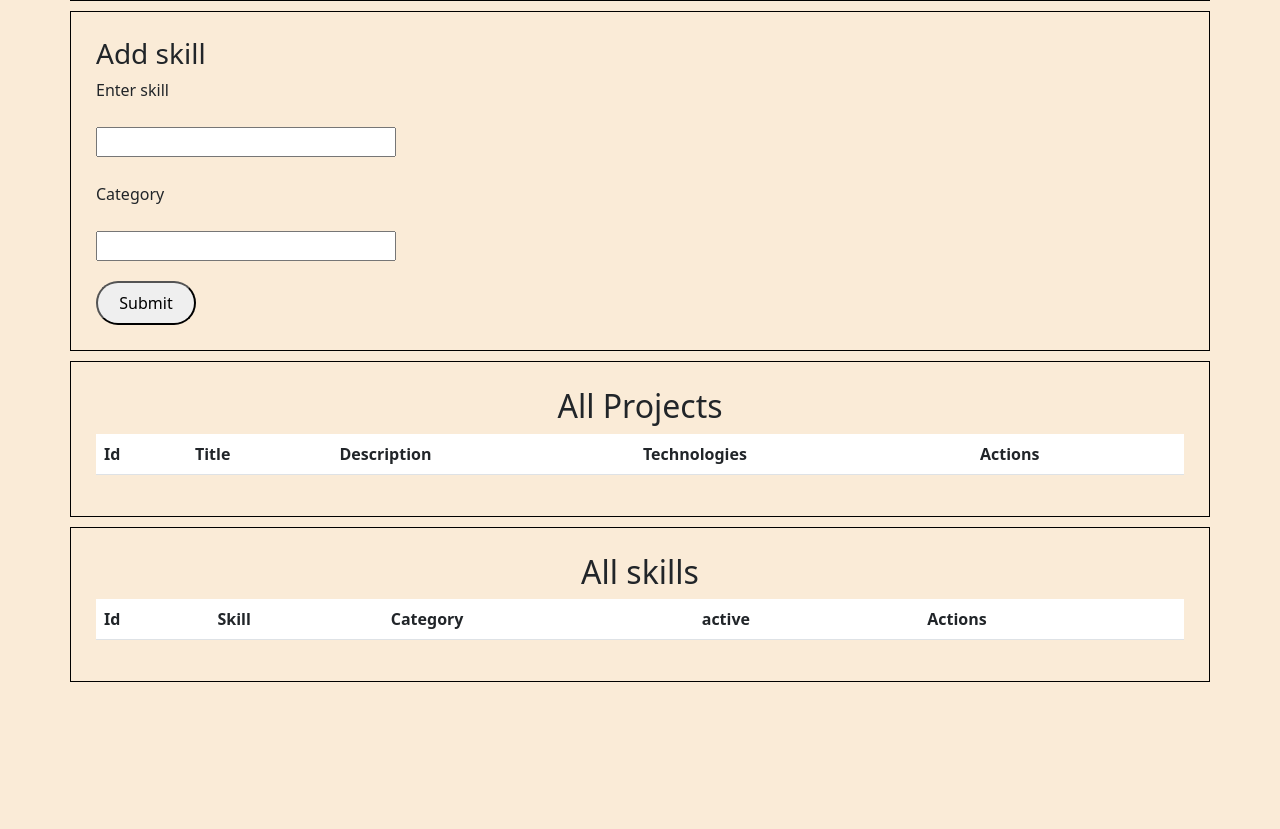
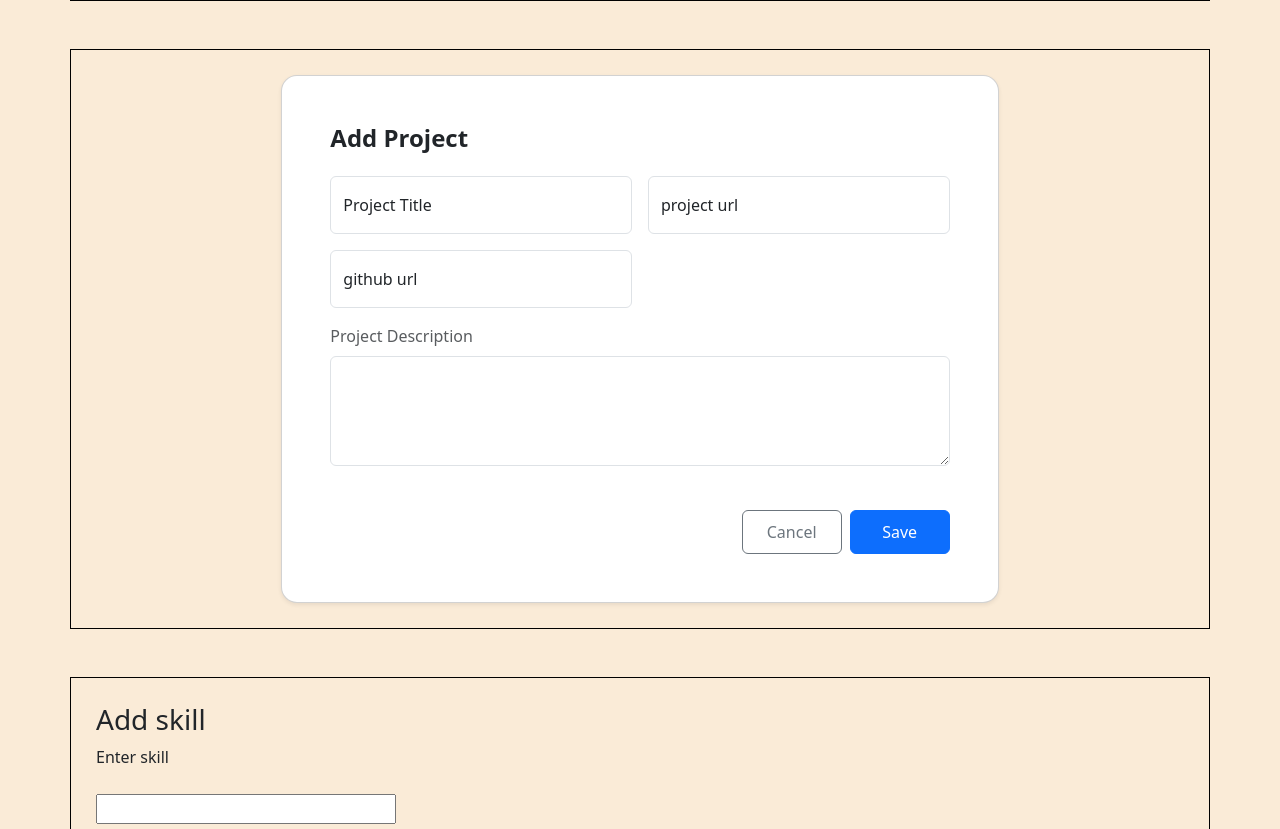
Before and after one commit to robo27918/portfolio-project, a website: page frontend/admin.html in a window 1280 px wide. Shown: the part 732-1561 px from the top of the page. Before the commit the page ends 1424 px from the top, so only its background shows below. Drawn offline with nearby package versions, Linux system fonts and the light colour scheme; no server answers.

Commit message:
adds project form

```diff
--- a/frontend/admin.html
+++ b/frontend/admin.html
@@ -29,19 +29,78 @@
             <button type="submit">Submit</button>
         </form>
     </div>
-   <!-- <div class="container my-5">
+   <div class="container my-5">
     <div class="row justify-content-center">
         <div class="col-lg-8">
             <div class="card shadow-sm rounded-4">
-                <div class="mb-4 fw-semibold">
+                <div class="card-body p-4 p-md-5">
+                    <h4 class="mb-4 fw-semibold">Add Project</h4>
 
-                    <form action=""></form>
+                    <form id="projectForm"
+                        action="https://6lfcyxhtkb.execute-api.us-east-1.amazonaws.com/projects"
+                        method="post">
+                        <!-- project name -->
+                         <div class="row g-3 mb-3">
+                            <div class="col-md-6">
+                                <div class="form-floating">
+                                    <input type="text"
+                                          class="form-control"
+                                          id="projectTitle"
+                                          placeholder="change me"
+                                    >
+                                    <label for="projectTitle">Project Title</label>
+                                </div>
+                            </div>
+                            <!-- project url -->
+                            <div class="col-md-6">
+                                <div class="form-floating">
+                                    <input type="text"
+                                          class="form-control"
+                                          id="projectUrl"
+                                          placeholder="Project Url"
+                                    >
+                                    <label for="projectUrl">project url</label>
+                                </div>
+                            </div>
+                         <!--github url  -->
+                            <div class="col-md-6">
+                                <div class="form-floating">
+                                    <input type="text"
+                                          class="form-control"
+                                          id="githubUrl"
+                                          placeholder="github-url"
+                                    >
+                                    <label for="githubUrl">github url</label>
+                                </div>
+                            </div>
+                        </div>
+
+                        <div class="mb-4">
+                            <label for="" class="form-label text-muted">Project Description</label>
+                            <textarea class="form-control"
+                                     rows="4"
+                                     placeholder="Describe your project"
+                                     name=""
+                                     id="">
+                            </textarea>
+                        </div>
+                        <!-- actions -->
+                         <div class="d-flex justify-content-end gap-2">
+                            <button type="button" class="btn btn-outline-secondary">
+                                Cancel
+                            </button>
+                            <button type="submit" class="btn btn-primary px-4">
+                                Save
+                            </button>
+                         </div>
+
+                    </form>
                 </div>
             </div>
 
         </div>
     </div>
-   </div>  -->
+   </div>
 
     <div class="container">
         <h3>Add skill</h3>
```
Also changed, not shown: TODO.md (+1 -1 lines).
